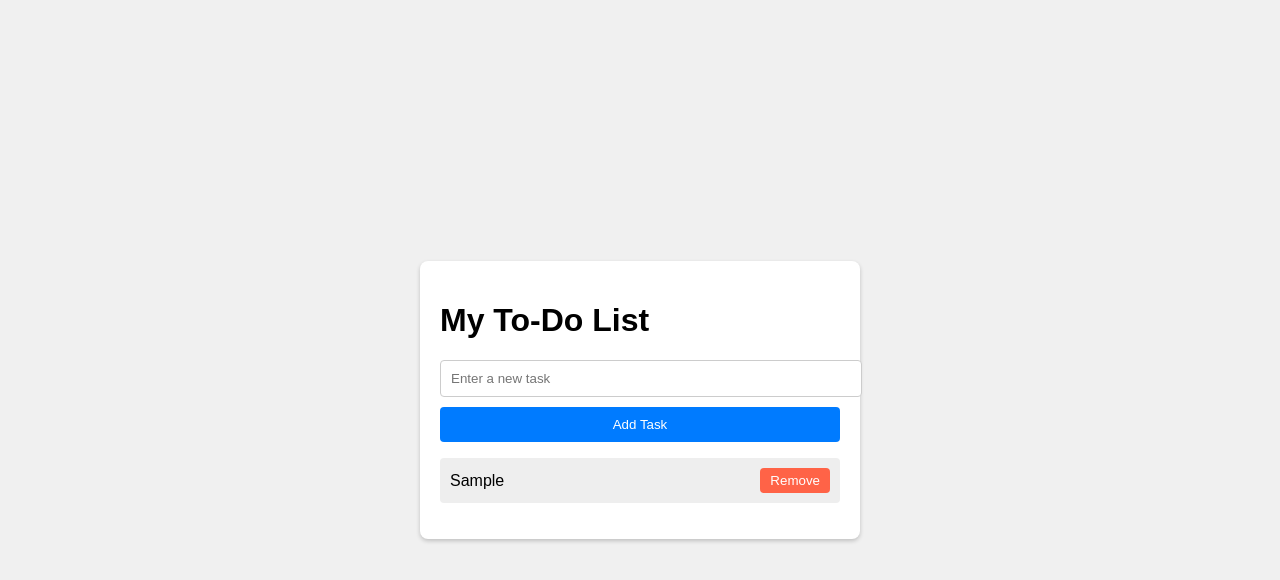
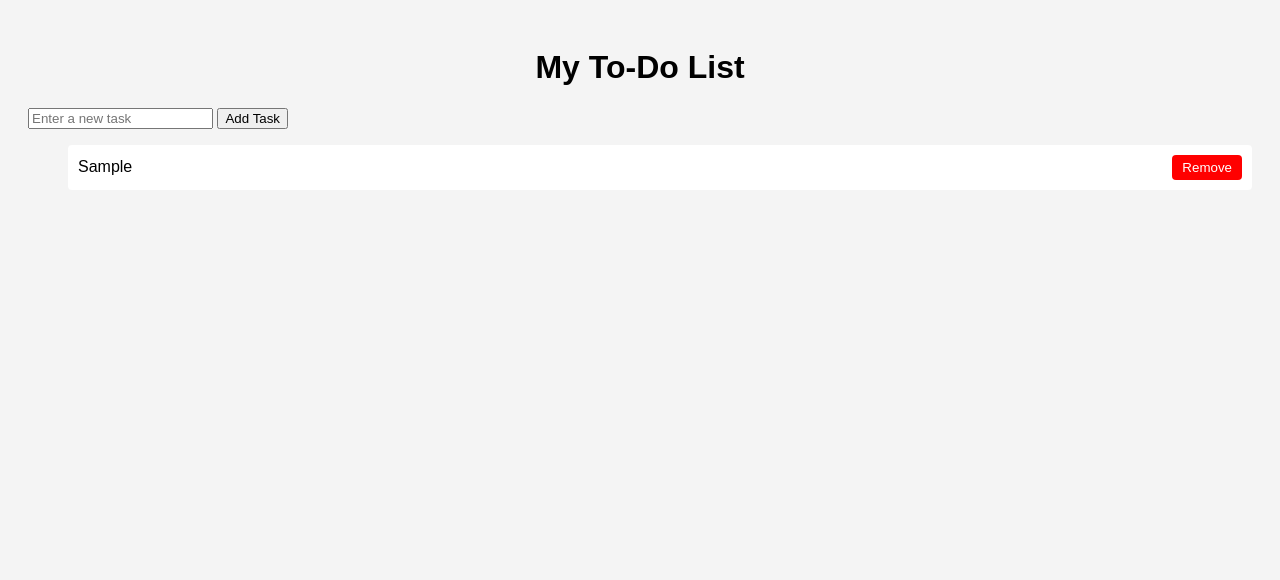
Before and after one commit to Paakwesi2-3/dynamic-to-do-list-js, a plain HTML site: page index.html in a window 1280 px wide. Both pictures are taken after typing "Sample" into the empty fields and a click on the button "Add Task". Drawn offline with Linux system fonts and the light colour scheme.

Commit message:
Added Local Storage support for To-Do List

```diff
--- a/index.html
+++ b/index.html
@@ -1,19 +1,17 @@
 <!DOCTYPE html>
 <html lang="en">
 <head>
-    <meta charset="UTF-8">
-    <title>To-Do List Application</title>
-    <link rel="stylesheet" href="styles.css">
+  <meta charset="UTF-8">
+  <meta name="viewport" content="width=device-width, initial-scale=1.0">
+  <title>Dynamic To-Do List</title>
+  <link rel="stylesheet" href="styles.css">
 </head>
 <body>
-    <div id="todo-app">
-        <h1>My To-Do List</h1>
-        <input type="text" id="task-input" placeholder="Enter a new task">
-        <button id="add-task-btn">Add Task</button>
-        <ul id="task-list">
-            <!-- Tasks will be listed here -->
-        </ul>
-    </div>
-    <script src="script.js"></script>
+  <h1>My To-Do List</h1>
+  <input type="text" id="taskInput" placeholder="Enter a new task">
+  <button id="addButton">Add Task</button>
+  <ul id="taskList"></ul>
+
+  <script src="script.js"></script>
 </body>
 </html>
--- a/script.js
+++ b/script.js
@@ -1,50 +1,63 @@
-// Run code after page loads
-document.addEventListener('DOMContentLoaded', () => {
-    // Select elements
-    const addButton = document.getElementById('add-task-btn');
-    const taskInput = document.getElementById('task-input');
-    const taskList = document.getElementById('task-list');
+// Select DOM elements
+const taskInput = document.getElementById('taskInput');
+const addButton = document.getElementById('addButton');
+const taskList = document.getElementById('taskList');
+
+// Load tasks on page load
+document.addEventListener('DOMContentLoaded', loadTasks);
+
+// Add task on button click
+addButton.addEventListener('click', () => {
+    if (taskInput.value.trim() !== '') {
+        addTask(taskInput.value);
+        taskInput.value = '';
+    }
+});
+
+// Add task when pressing Enter
+taskInput.addEventListener('keypress', (event) => {
+    if (event.key === 'Enter' && taskInput.value.trim() !== '') {
+        addTask(taskInput.value);
+        taskInput.value = '';
+    }
+});
 
 // Function to add a task
-    function addTask() {
-        const taskText = taskInput.value.trim();
-
-        if (taskText === "") {
-            alert("Please enter a task");
-            return;
-        }
-
-        // Create li
+function addTask(taskText, save = true) {
     const li = document.createElement('li');
     li.textContent = taskText;
 
-        // Create Remove button
+    // Remove button
     const removeBtn = document.createElement('button');
-        removeBtn.textContent = "Remove";
-
-        // ✅ Use classList.add (important for checker)
+    removeBtn.textContent = 'Remove';
     removeBtn.classList.add('remove-btn');
 
-        // Remove task on click
-        removeBtn.onclick = function () {
-            taskList.removeChild(li);
+    // When remove is clicked
+    removeBtn.onclick = () => {
+        li.remove();
+        removeTaskFromStorage(taskText);
     };
 
-        // Append
     li.appendChild(removeBtn);
     taskList.appendChild(li);
 
-        // Clear input
-        taskInput.value = "";
+    // Save to Local Storage
+    if (save) {
+        const storedTasks = JSON.parse(localStorage.getItem('tasks') || '[]');
+        storedTasks.push(taskText);
+        localStorage.setItem('tasks', JSON.stringify(storedTasks));
+    }
 }
 
-    // Add task on button click
-    addButton.addEventListener('click', addTask);
+// Function to load tasks from Local Storage
+function loadTasks() {
+    const storedTasks = JSON.parse(localStorage.getItem('tasks') || '[]');
+    storedTasks.forEach(taskText => addTask(taskText, false)); // false = don’t double save
+}
 
-    // Add task on Enter key press
-    taskInput.addEventListener('keypress', function (event) {
-        if (event.key === 'Enter') {
-            addTask();
+// Function to remove a task from Local Storage
+function removeTaskFromStorage(taskText) {
+    let storedTasks = JSON.parse(localStorage.getItem('tasks') || '[]');
+    storedTasks = storedTasks.filter(task => task !== taskText);
+    localStorage.setItem('tasks', JSON.stringify(storedTasks));
 }
-    });
-});
--- a/styles.css
+++ b/styles.css
@@ -1,52 +1,21 @@
 body {
   font-family: Arial, sans-serif;
-    background-color: #f0f0f0;
-    display: flex;
-    justify-content: center;
-    align-items: center;
-    height: 100vh;
-    margin: 0;
+  padding: 20px;
+  background: #f4f4f4;
 }
 
-#todo-app {
-    width: 100%;
-    max-width: 400px;
-    background: #fff;
-    padding: 20px;
-    border-radius: 8px;
-    box-shadow: 0 2px 4px rgba(0,0,0,0.2);
+h1 {
+  text-align: center;
 }
 
-#task-input {
-    width: 100%;
-    padding: 10px;
-    margin-bottom: 10px;
-    border: 1px solid #ccc;
-    border-radius: 4px;
-}
-
-#add-task-btn {
-    width: 100%;
-    padding: 10px;
-    background-color: #007bff;
-    color: white;
-    border: none;
-    border-radius: 4px;
-    cursor: pointer;
-}
-
-#add-task-btn:hover {
-    background-color: #0056b3;
-}
-
-ul {
-    list-style-type: none;
+#task-list {
+  list-style: none;
   padding: 0;
 }
 
 li {
-    background-color: #eeeeee;
-    margin-top: 8px;
+  background: white;
+  margin: 8px 0;
   padding: 10px;
   border-radius: 4px;
   display: flex;
@@ -55,14 +24,10 @@ li {
 }
 
 .remove-btn {
-    cursor: pointer;
-    background-color: #ff6347;
+  background: red;
   color: white;
   border: none;
+  padding: 5px 10px;
   border-radius: 4px;
-    padding: 5px 10px;
+  cursor: pointer;
 }
-
-.remove-btn:hover {
-    background-color: #d9534f;
-}
```
Lines whose indentation alone changed are shown as unchanged.
